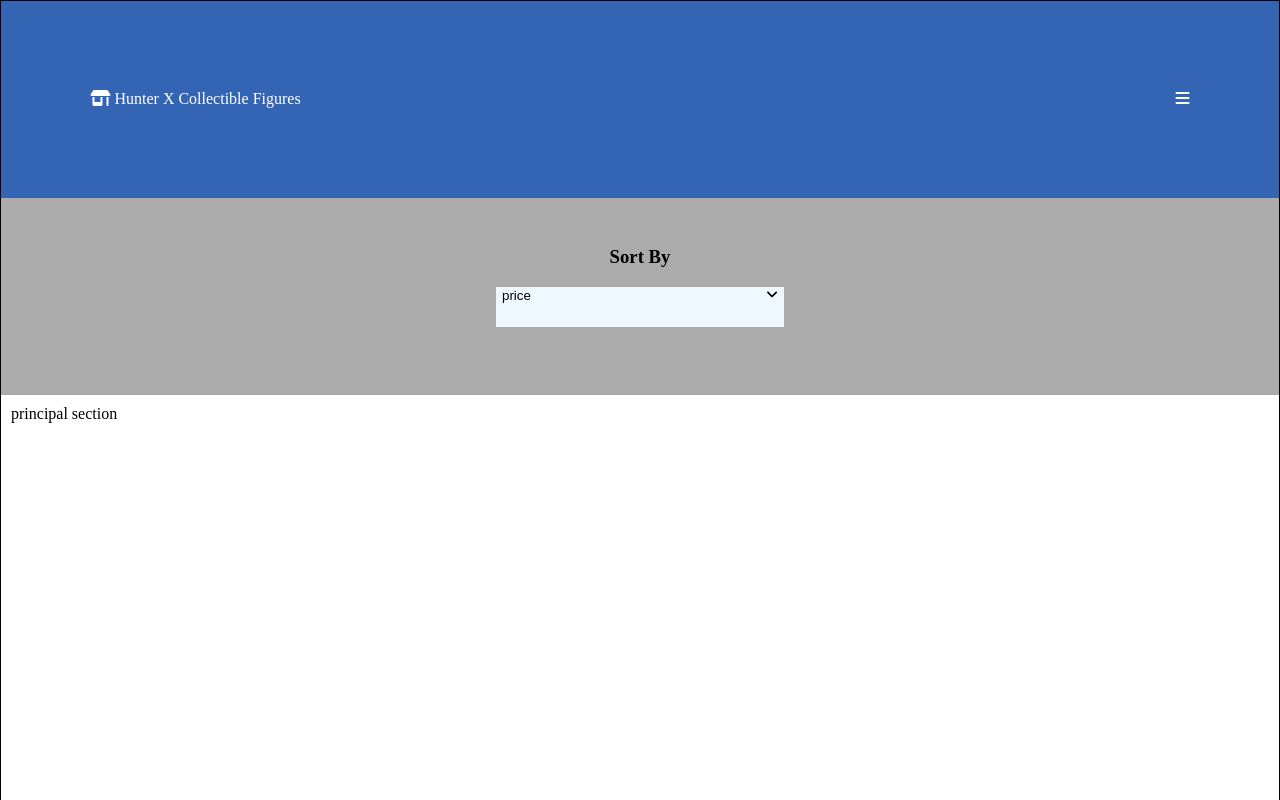
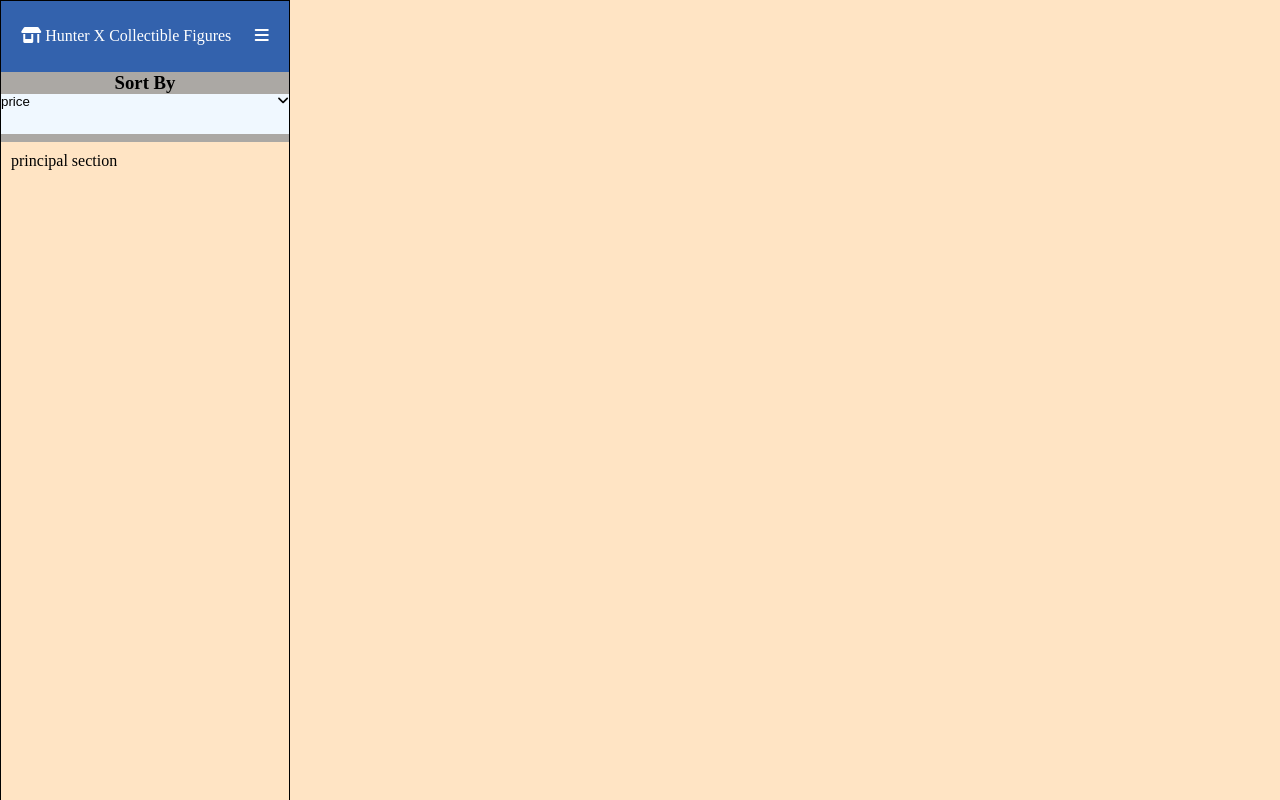
Before and after one commit to OscarAcevedo18/Challenge-MediaQueries, a plain HTML site: page index.html in a window 1280 px wide. Shown: the top 800 px of the page. Drawn offline with Linux system fonts and the light colour scheme; a web font is replaced by a local one.

Commit message:
margins and display are added to body and html

```diff
--- a/assets/css/style.css
+++ b/assets/css/style.css
@@ -1,10 +1,18 @@
-body, html {
+* {
     margin: 0%;
     padding: 0%;
-    height: 100vh;
 }
 
-@media (max-width: 576px) {
+html {
+    height: 100vh;
+    width: 100vw;
+}
+
+body {
+    display: grid;
+}
+
+@media (min-width: 576px) {
     body {
     background: bisque;
     grid-template-columns: 1fr 1fr 10fr 1fr;
```
Also changed, not shown: assets/img/img-four.webp.
